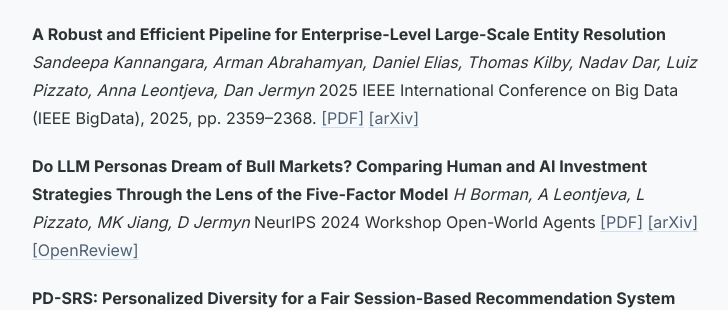
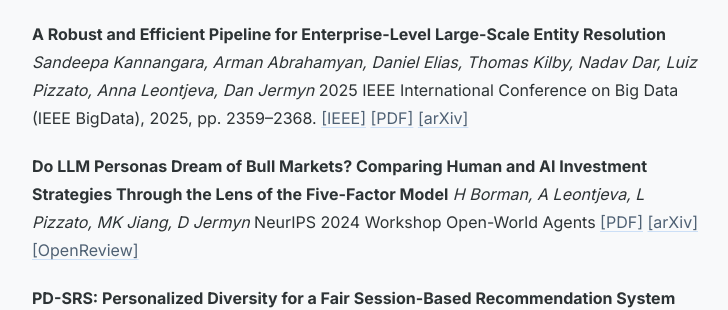
Before and after one commit to pizzato/pizzato.github.io, a Jekyll site: the page built from publications/index.markdown, in a window 1280 px wide and 900 px high, scrolled down 2664 px. Shown: the part 152-462 px from the top of the window, without its empty margins (272-1000 px from the left). Built offline with Jekyll 4.4.1, drawn with Linux system fonts in a browser that asks for light colours.

Commit message:
fix: add IEEE DOI link for A Robust and Efficient Pipeline paper (IEEE BigData 2025)

```diff
--- a/publications/index.markdown
+++ b/publications/index.markdown
@@ -117,7 +117,7 @@
 **A Robust and Efficient Pipeline for Enterprise-Level Large-Scale Entity Resolution**
 _Sandeepa Kannangara, Arman Abrahamyan, Daniel Elias, Thomas Kilby, Nadav Dar, Luiz Pizzato, Anna Leontjeva, Dan Jermyn_
 2025 IEEE International Conference on Big Data (IEEE BigData), 2025, pp. 2359–2368.
-[[PDF]](https://arxiv.org/pdf/2508.03767) [[arXiv]](https://arxiv.org/abs/2508.03767)
+[[IEEE]](https://doi.ieeecomputersociety.org/10.1109/BigData66926.2025.11400814) [[PDF]](https://arxiv.org/pdf/2508.03767) [[arXiv]](https://arxiv.org/abs/2508.03767)
 
 
 **Do LLM Personas Dream of Bull Markets? Comparing Human and AI Investment Strategies Through the Lens of the Five-Factor Model**
```
